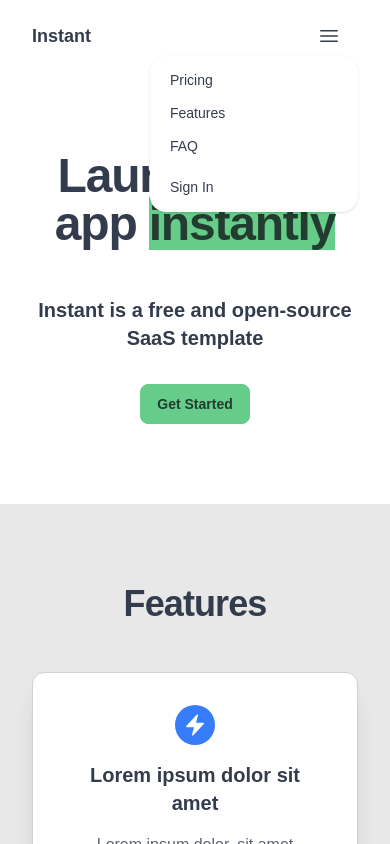
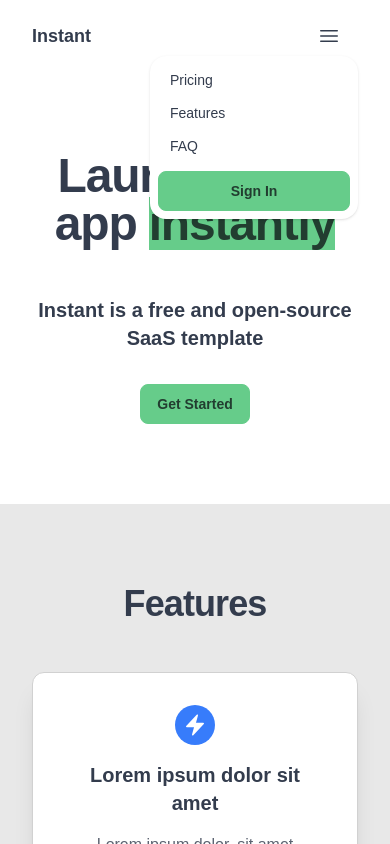
Before and after one commit to DanieII/instant-saas, a Next.js app: page / in a window 390 px wide. Both pictures are taken after a click on the heading 329 px from the left and 36 px from the top of the page. Shown: the top 844 px of the page. Built offline with nearby package versions, Linux system fonts and the light colour scheme; no server answers.

Commit message:
Add button styles for signin button on mobile

```diff
--- a/components/home/Navigation.tsx
+++ b/components/home/Navigation.tsx
@@ -76,7 +76,9 @@ export default function Navigation() {
                     Dashboard
                   </Link>
                 ) : (
-                  <Link href="/signin">Sign In</Link>
+                  <Link className="btn btn-primary" href="/signin">
+                    Sign In
+                  </Link>
                 )}
               </li>
             </ul>
```
